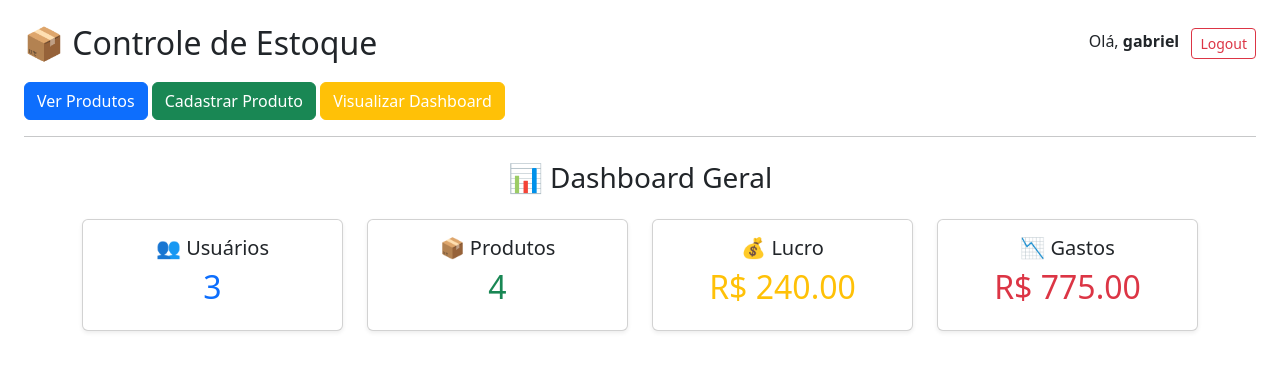
After one commit to gabrielcoelho071/Controle_de_Produtos, a Flask app: page /dashboard in a window 1280 px wide. The commit adds this page. Shown: the top 371 px of the page. Run offline with Flask 3, Linux system fonts and the light colour scheme; a user stored in the database is signed in.

Commit message:
dashboard

```diff
--- a/app.py
+++ b/app.py
@@ -1,10 +1,10 @@
 from flask import Flask, render_template, request, redirect, url_for, flash, session
 from werkzeug.security import generate_password_hash, check_password_hash
 from models import Usuario, Produto, Estoque, db_session, init_db
-from sqlalchemy import select
+from sqlalchemy import select, func
 
 app = Flask(__name__)
-app.secret_key = "meusegredo"  # troque depois
+app.secret_key = "meusegredo"
 
 
 # ============================
@@ -92,7 +92,47 @@ def cadastrar_usuario():
 @app.route("/")
 @login_required
 def home():
-    return render_template("index.html")
+    return redirect("/dashboard")
+
+# ============================
+# DASHBOARD
+# ============================
+
+@app.route("/dashboard")
+@login_required
+def dashboard():
+    # total de usuários
+    total_usuarios = db_session.execute(
+        select(func.count()).select_from(Usuario)
+    ).scalar()
+
+    # total de produtos
+    total_produtos = db_session.execute(
+        select(func.count()).select_from(Produto)
+    ).scalar()
+
+    # lucro e gastos
+    movimentos = db_session.execute(
+        select(Estoque)
+    ).scalars().all()
+
+    lucro = 0
+    gastos = 0
+
+    for mov in movimentos:
+        if mov.status == "entrada":
+            gastos += mov.quantidade_movimentada * mov.produto.preco
+        elif mov.status == "saida":
+            lucro += mov.quantidade_movimentada * mov.produto.preco
+
+    return render_template(
+        "dashboard.html",
+        total_usuarios=total_usuarios,
+        total_produtos=total_produtos,
+        lucro=lucro,
+        gastos=gastos,
+    )
+
 
 
 # ============================
--- /dev/null
+++ b/templates/dashboard.html
@@ -0,0 +1,41 @@
+{% extends "index.html" %}
+
+{% block conteudo %}
+
+<div class="container mt-4">
+    <h3 class="mb-4 text-center">📊 Dashboard Geral</h3>
+
+    <div class="row g-4">
+
+        <div class="col-md-3">
+            <div class="card shadow-sm text-center p-3">
+                <h5>👥 Usuários</h5>
+                <h2 class="text-primary">{{ total_usuarios }}</h2>
+            </div>
+        </div>
+
+        <div class="col-md-3">
+            <div class="card shadow-sm text-center p-3">
+                <h5>📦 Produtos</h5>
+                <h2 class="text-success">{{ total_produtos }}</h2>
+            </div>
+        </div>
+
+        <div class="col-md-3">
+            <div class="card shadow-sm text-center p-3">
+                <h5>💰 Lucro</h5>
+                <h2 class="text-warning">R$ {{ "%.2f"|format(lucro) }}</h2>
+            </div>
+        </div>
+
+        <div class="col-md-3">
+            <div class="card shadow-sm text-center p-3">
+                <h5>📉 Gastos</h5>
+                <h2 class="text-danger">R$ {{ "%.2f"|format(gastos) }}</h2>
+            </div>
+        </div>
+
+    </div>
+</div>
+
+{% endblock %}
--- a/templates/index.html
+++ b/templates/index.html
@@ -14,7 +14,7 @@
 
         <div>
             {% if session.get('usuario_nome') %}
-                <span class="me-2">Olá, <strong>{{ session.usuario_nome }}</strong></span>
+                <span class="me-2">Olá, <strong>{{ session['usuario_nome'] }}</strong></span>
                 <a href="/logout" class="btn btn-outline-danger btn-sm">Logout</a>
             {% else %}
                 <a href="/login" class="btn btn-outline-primary btn-sm me-2">Login</a>
@@ -26,6 +26,7 @@
     <p>
         <a href="/produtos" class="btn btn-primary mt-1">Ver Produtos</a>
         <a href="/produto/cadastrar" class="btn btn-success mt-1">Cadastrar Produto</a>
+        <a href="/dashboard" class="btn btn-warning mt-1 text-white">Visualizar Dashboard</a>
     </p>
     <hr>
 
@@ -41,7 +42,54 @@
     {% endwith %}
 
     {% block conteudo %}
+
+    <div class="container mt-4">
+
+        <div class="row text-center">
+            <h3 class="mb-4">📊 Dashboard do Sistema</h3>
+        </div>
+
+        <div class="row g-4">
+
+            <!-- CARD 1 -->
+            <div class="col-md-4">
+                <div class="card shadow-sm">
+                    <div class="card-body text-center">
+                        <h5 class="card-title">Produtos</h5>
+                        <p class="card-text">Gerencie todos os produtos cadastrados.</p>
+                        <a href="/produtos" class="btn btn-primary">Acessar</a>
+                    </div>
+                </div>
+            </div>
+
+            <!-- CARD 2 -->
+            <div class="col-md-4">
+                <div class="card shadow-sm">
+                    <div class="card-body text-center">
+                        <h5 class="card-title">Cadastrar Produto</h5>
+                        <p class="card-text">Adicione novos itens ao estoque.</p>
+                        <a href="/produto/cadastrar" class="btn btn-success">Cadastrar</a>
+                    </div>
+                </div>
+            </div>
+
+            <!-- CARD 3 -->
+            <div class="col-md-4">
+                <div class="card shadow-sm">
+                    <div class="card-body text-center">
+                        <h5 class="card-title">Usuário Logado</h5>
+                        <p class="card-text">
+                            Bem-vindo, <strong>{{ session['usuario_nome'] }}</strong>!
+                        </p>
+                    </div>
+                </div>
+            </div>
+
+        </div>
+    </div>
+
     {% endblock %}
+
 
 <script src="https://cdn.jsdelivr.net/npm/bootstrap@5.3.0/dist/js/bootstrap.bundle.min.js"></script>
 </body>
```
